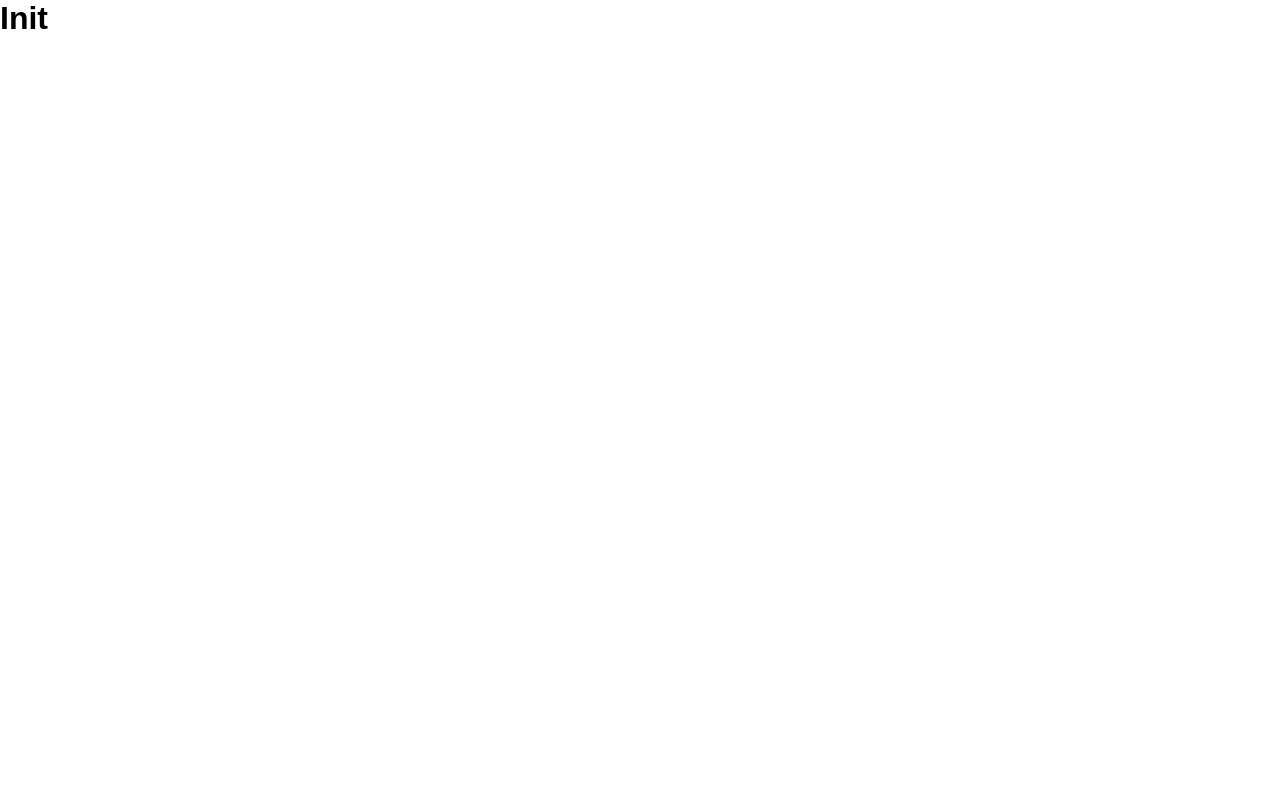
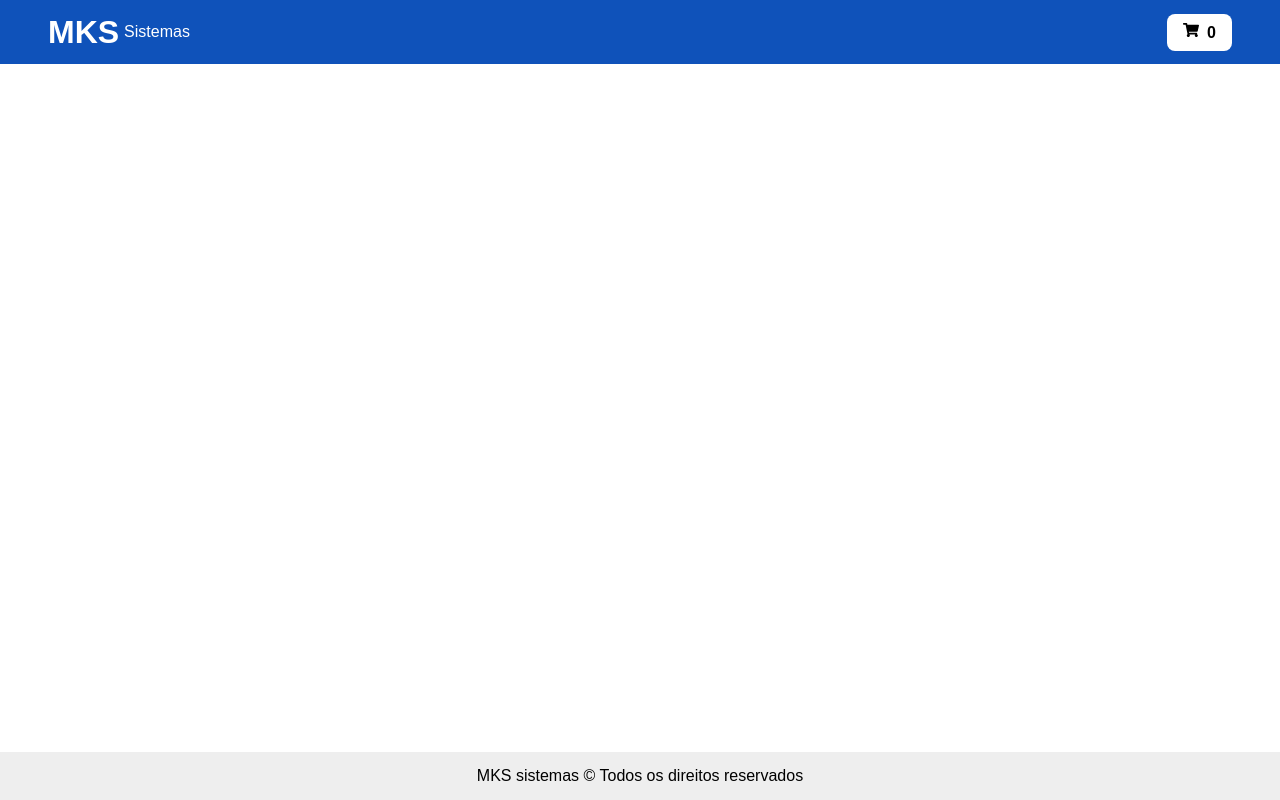
Before and after one commit to lucaszaquila/mks-store, a Next.js app: page / in a window 1280 px wide. Built offline with nearby package versions, Linux system fonts and the light colour scheme.

Commit message:
Index filled with components

```diff
--- a/src/pages/index.tsx
+++ b/src/pages/index.tsx
@@ -1,7 +1,14 @@
 import React from "react";
+import Footer from "../components/Footer";
+import Main from "../components/Main";
+import Navbar from "../components/Navbar";
 
 export default function Home() {
   return (
-    <h1>Init</h1>
-  )
+    <>
+      <Navbar />
+      <Main />
+      <Footer />
+    </>
+  );
 }
```
